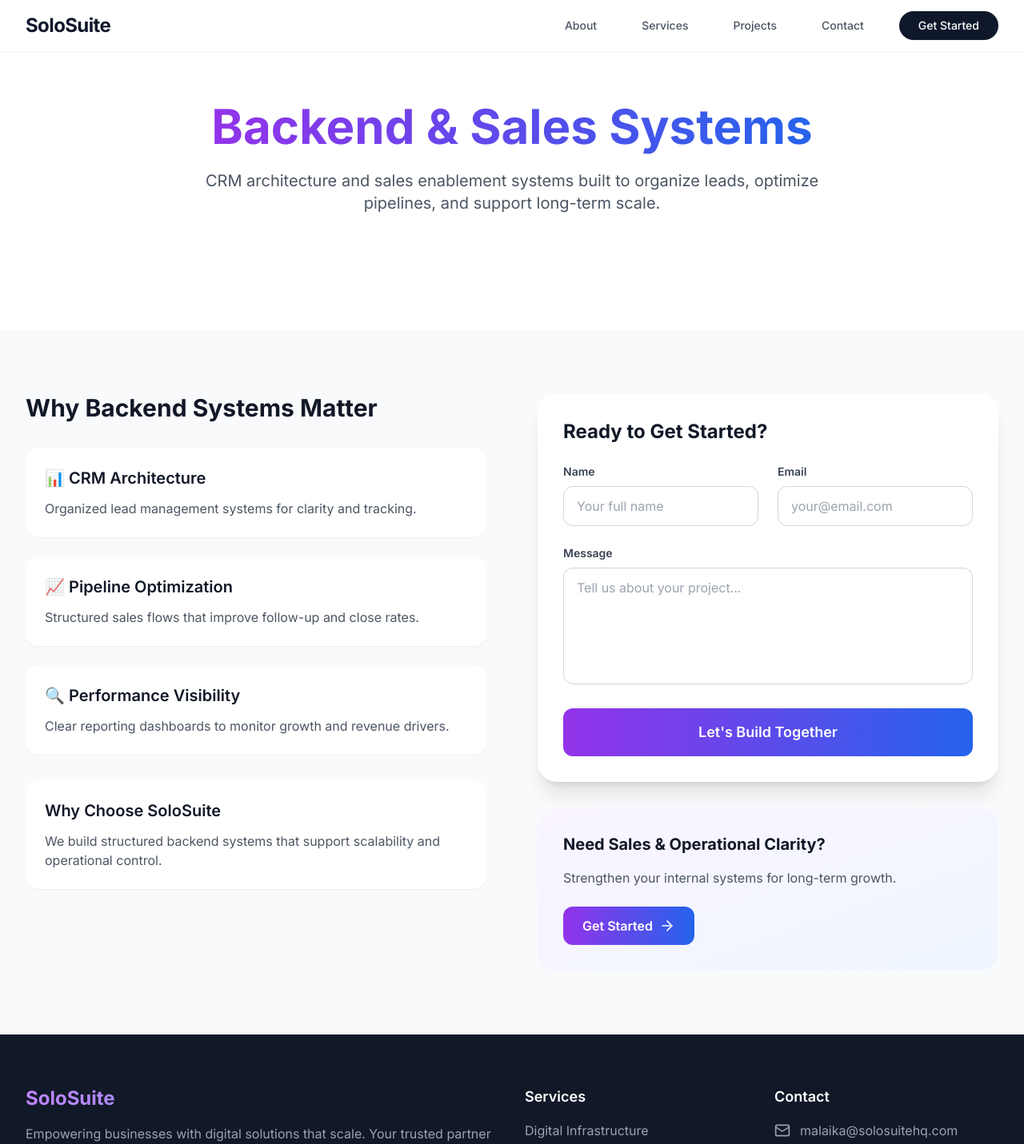
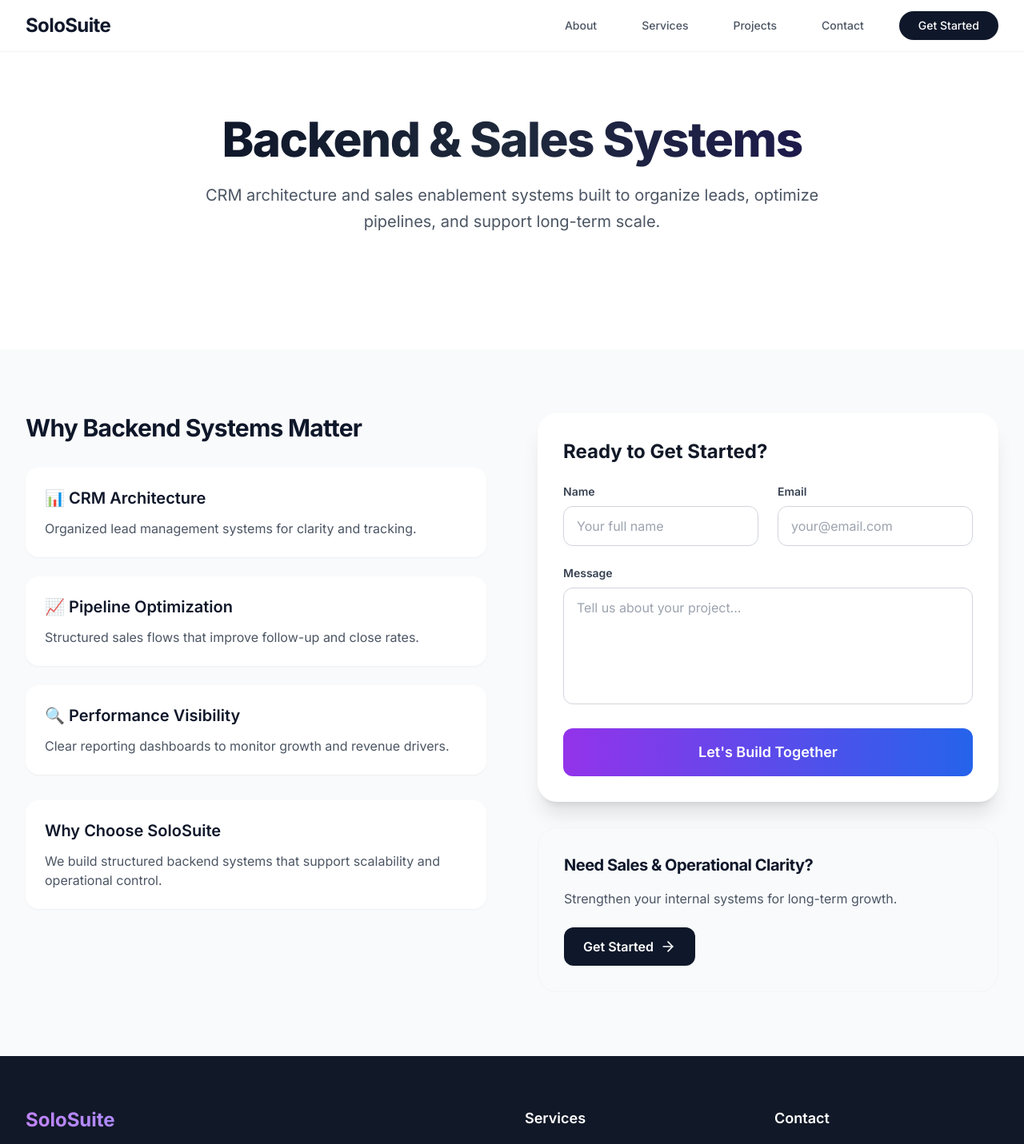
Before and after one commit to MalaikaJahangir/solosuite, a React (Vite) app: page /services/backend-sales-systems in a window 1280 px wide. Shown: the top 1431 px of the page at 80% size. Built offline with nearby package versions, Linux system fonts and the light colour scheme.

Commit message:
Refactor styles and text in DigitalConsulting component

```diff
--- a/src/pages/DigitalConsulting.tsx
+++ b/src/pages/DigitalConsulting.tsx
@@ -18,15 +18,15 @@ const DigitalConsulting = () => {
             <Header />
 
             {/* Hero Section */}
-            <section className="pt-32 pb-20 px-4 sm:px-6 lg:px-8">
+            <section className="pt-36 pb-20 px-4 sm:px-6 lg:px-8">
                 <div className="max-w-7xl mx-auto">
                     <div className="text-center mb-16">
-                        <h1 className="text-4xl sm:text-6xl font-bold text-gray-900 mb-6">
-                            <span className="bg-gradient-to-r from-purple-600 to-blue-600 bg-clip-text text-transparent">
+                        <h1 className="text-4xl sm:text-6xl font-extrabold text-slate-900 mb-6 tracking-tight">
+                            <span className="bg-gradient-to-r from-slate-900 via-slate-800 to-indigo-950 bg-clip-text text-transparent">
                                 Backend & Sales Systems
                             </span>
                         </h1>
-                        <p className="text-xl text-gray-600 max-w-3xl mx-auto">
+                        <p className="text-xl text-gray-600 max-w-3xl mx-auto leading-relaxed">
                             CRM architecture and sales enablement systems built to organize leads, optimize pipelines, and support long-term scale.
                         </p>
                     </div>
@@ -39,29 +39,29 @@ const DigitalConsulting = () => {
                     <div className="grid lg:grid-cols-2 gap-16">
                         {/* Left Side - Description */}
                         <div>
-                            <h2 className="text-3xl font-bold text-gray-900 mb-8">
+                            <h2 className="text-3xl font-bold text-slate-900 mb-8 tracking-tight">
                                 Why Backend Systems Matter
                             </h2>
 
                             <div className="space-y-6 mb-8">
                                 <div className="bg-white p-6 rounded-2xl shadow-sm">
-                                    <h3 className="text-xl font-semibold text-gray-900 mb-3">📊 CRM Architecture</h3>
+                                    <h3 className="text-xl font-semibold text-slate-900 mb-3">📊 CRM Architecture</h3>
                                     <p className="text-gray-600">Organized lead management systems for clarity and tracking.</p>
                                 </div>
 
                                 <div className="bg-white p-6 rounded-2xl shadow-sm">
-                                    <h3 className="text-xl font-semibold text-gray-900 mb-3">📈 Pipeline Optimization</h3>
+                                    <h3 className="text-xl font-semibold text-slate-900 mb-3">📈 Pipeline Optimization</h3>
                                     <p className="text-gray-600">Structured sales flows that improve follow-up and close rates.</p>
                                 </div>
 
                                 <div className="bg-white p-6 rounded-2xl shadow-sm">
-                                    <h3 className="text-xl font-semibold text-gray-900 mb-3">🔍 Performance Visibility</h3>
+                                    <h3 className="text-xl font-semibold text-slate-900 mb-3">🔍 Performance Visibility</h3>
                                     <p className="text-gray-600">Clear reporting dashboards to monitor growth and revenue drivers.</p>
                                 </div>
                             </div>
 
                             <div className="bg-white p-6 rounded-2xl shadow-sm">
-                                <h3 className="text-xl font-semibold text-gray-900 mb-3">Why Choose SoloSuite</h3>
+                                <h3 className="text-xl font-semibold text-slate-900 mb-3">Why Choose SoloSuite</h3>
                                 <p className="text-gray-600">We build structured backend systems that support scalability and operational control.</p>
                             </div>
                         </div>
@@ -71,14 +71,14 @@ const DigitalConsulting = () => {
                             <ContactForm />
 
                             {/* CTA for All Services */}
-                            <div className="mt-8 bg-gradient-to-br from-purple-50 to-blue-50 p-8 rounded-3xl">
-                                <h3 className="text-xl font-bold text-gray-900 mb-4">Need Sales & Operational Clarity?</h3>
+                            <div className="mt-8 bg-slate-50 border border-slate-100 p-8 rounded-3xl">
+                                <h3 className="text-xl font-bold text-slate-900 mb-4 tracking-tight">Need Sales & Operational Clarity?</h3>
                                 <p className="text-gray-600 mb-6">
                                     Strengthen your internal systems for long-term growth.
                                 </p>
                                 <Link
                                     to="/contact"
-                                    className="inline-flex items-center gap-2 bg-gradient-to-r from-purple-600 to-blue-600 text-white px-6 py-3 rounded-xl font-semibold hover:shadow-lg transition-all duration-300 transform hover:-translate-y-1"
+                                    className="inline-flex items-center gap-2 bg-slate-900 text-white px-6 py-3 rounded-xl font-semibold hover:bg-slate-800 transition-all duration-300 shadow-sm"
                                 >
                                     Get Started
                                     <ArrowRight className="w-5 h-5" />
```
